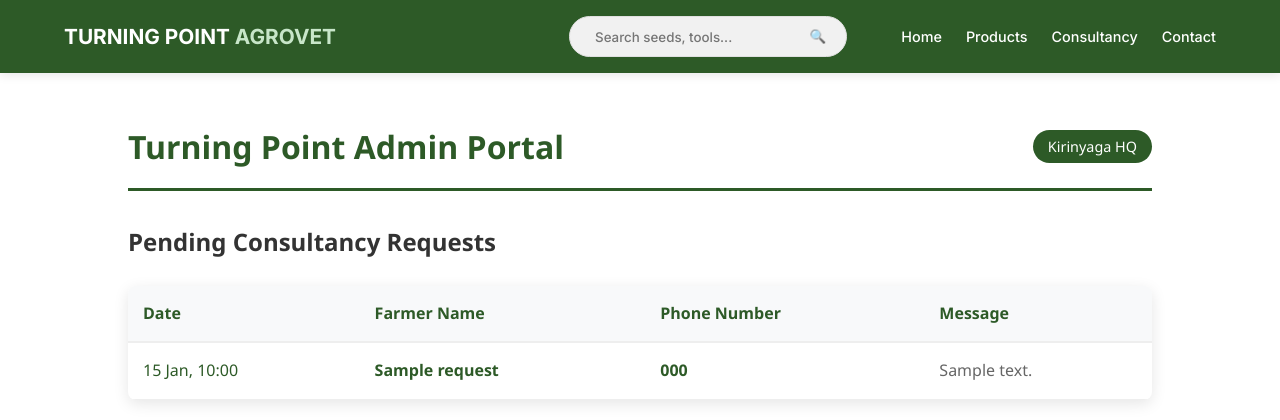
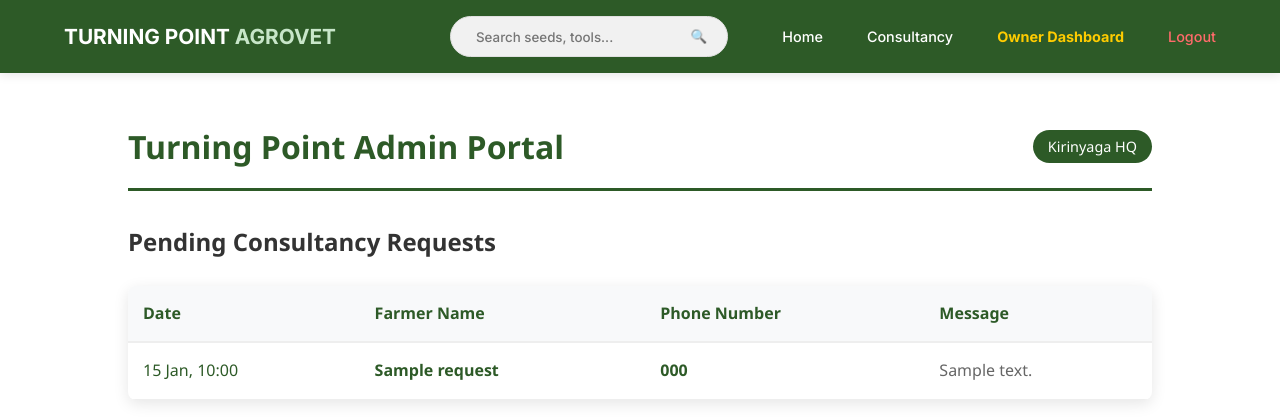
Before and after one commit to macfeighbitange1-dot/turning_point_agrovet, a Flask app: page /admin_portal in a window 1280 px wide. Shown: the top 420 px of the page. Run offline with Flask 3, Linux system fonts and the light colour scheme; a user stored in the database is signed in; tables that the repository leaves empty hold one stand-in row (values such as "Sample post").

Commit message:
UI: Implemented secure Owner Dashboard link and dynamic Auth navigation

```diff
--- a/templates/base.html
+++ b/templates/base.html
@@ -26,11 +26,18 @@
                 </button>
             </form>
 
-            <ul style="display: flex; list-style: none; margin: 0; padding: 0;">
+            <ul style="display: flex; list-style: none; margin: 0; padding: 0; align-items: center; gap: 20px;">
                 <li><a href="{{ url_for('home') }}">Home</a></li>
-                <li><a href="#">Products</a></li>
                 <li><a href="{{ url_for('consultancy') }}">Consultancy</a></li>
-                <li><a href="#">Contact</a></li>
+
+                {% if current_user.is_authenticated %}
+                    {% if current_user.is_admin %}
+                        <li><a href="{{ url_for('admin_dashboard') }}" style="color: #ffcc00; font-weight: 700;">Owner Dashboard</a></li>
+                    {% endif %}
+                    <li><a href="{{ url_for('logout') }}" style="color: #ff6b6b;">Logout</a></li>
+                {% else %}
+                    <li><a href="{{ url_for('login') }}">Login</a></li>
+                {% endif %}
             </ul>
         </div>
     </nav>
@@ -38,8 +45,8 @@
     {% with messages = get_flashed_messages(with_categories=true) %}
       {% if messages %}
         {% for category, message in messages %}
-          <div style="padding: 1rem 10%; background-color: {% if category == 'success' %}#d4edda{% else %}#f8d7da{% endif %};
-                      color: {% if category == 'success' %}#155724{% else %}#721c24{% endif %};
+          <div style="padding: 1rem 10%; background-color: {% if category == 'success' %}#d4edda{% elif category == 'info' %}#d1ecf1{% else %}#f8d7da{% endif %};
+                      color: {% if category == 'success' %}#155724{% elif category == 'info' %}#0c5460{% else %}#721c24{% endif %};
                       text-align: center; font-weight: 500; border-bottom: 1px solid rgba(0,0,0,0.05); animation: slideDown 0.5s ease;">
             {{ message }}
           </div>
@@ -50,10 +57,10 @@
     {% block content %}{% endblock %}
 
     <footer style="text-align: center; padding: 3rem; background: var(--dark); color: white; margin-top: 4rem;">
-        <p>&copy; 2026 Turning Point Agrovet. Cultivating Excellence.</p>
+        <p>&copy; 2026 Turning Point Agrovet. Cultivating Excellence in Kirinyaga.</p>
     </footer>
 
-    <a href="/cart" class="cart-float">
+    <a href="{{ url_for('cart') }}" class="cart-float">
         <svg style="width:28px;height:28px" viewBox="0 0 24 24">
             <path fill="currentColor" d="M17,18C15.89,18 15,18.89 15,20A2,2 0 0,0 17,22A2,2 0 0,0 19,20C19,18.89 18.11,18 17,18M7,18C5.89,18 5,18.89 5,20A2,2 0 0,0 7,22A2,2 0 0,0 9,20C9,18.89 8.11,18 7,18M7.27,18L5.75,14.54L4.53,11.75L3,4H1V2H4.27L5.21,4H20A1,1 0 0,1 21,5C21,5.17 20.95,5.34 20.88,5.5L17.3,11.97C16.96,12.58 16.3,13 15.55,13H8.1L7.27,18Z" />
         </svg>
@@ -63,13 +70,12 @@
     <a href="https://wa.me/254722415182?text=Hello%20Turning%20Point%20Agrovet,%20I%20am%20interested%20in%20your%20products."
        class="whatsapp-float"
        target="_blank">
-       <svg style="width:35px;height:35px" viewBox="0 0 24 24">
-           <path fill="currentColor" d="M12.04 2c-5.46 0-9.91 4.45-9.91 9.91 0 1.75.46 3.45 1.32 4.95L2.05 22l5.25-1.38c1.45.79 3.08 1.21 4.74 1.21 5.46 0 9.91-4.45 9.91-9.91 0-2.65-1.03-5.14-2.9-7.01A9.82 9.82 0 0 0 12.04 2m.01 1.67c2.2 0 4.26.86 5.82 2.42a8.23 8.23 0 0 1 2.41 5.83c0 4.54-3.7 8.23-8.24 8.23-1.48 0-2.93-.39-4.19-1.15l-.3-.17-3.12.82.83-3.04-.19-.3a8.23 8.23 0 0 1-1.26-4.38c0-4.54 3.7-8.24 8.24-8.24m-3.53 4.75c-.19 0-.52.07-.79.37-.27.3-1.03 1.01-1.03 2.47s1.06 2.87 1.21 3.07c.15.19 2.09 3.19 5.05 4.48.7.3 1.26.48 1.68.62.71.22 1.35.19 1.86.12.57-.08 1.74-.71 1.99-1.4s.25-1.27.17-1.4c-.07-.12-.27-.19-.57-.34s-1.75-.86-2.02-.96-.47-.15-.67.15-.77.96-.94 1.15c-.17.19-.34.21-.64.06-.3-.15-1.26-.47-2.39-1.48-.88-.79-1.48-1.76-1.65-2.05-.17-.3-.02-.46.13-.61l.45-.53c.15-.19.2-.32.3-.53s.05-.4-.02-.55-.67-1.6-.92-2.2c-.24-.59-.49-.51-.67-.51" />
-       </svg>
+        <svg style="width:35px;height:35px" viewBox="0 0 24 24">
+            <path fill="currentColor" d="M12.04 2c-5.46 0-9.91 4.45-9.91 9.91 0 1.75.46 3.45 1.32 4.95L2.05 22l5.25-1.38c1.45.79 3.08 1.21 4.74 1.21 5.46 0 9.91-4.45 9.91-9.91 0-2.65-1.03-5.14-2.9-7.01A9.82 9.82 0 0 0 12.04 2m.01 1.67c2.2 0 4.26.86 5.82 2.42a8.23 8.23 0 0 1 2.41 5.83c0 4.54-3.7 8.23-8.24 8.23-1.48 0-2.93-.39-4.19-1.15l-.3-.17-3.12.82.83-3.04-.19-.3a8.23 8.23 0 0 1-1.26-4.38c0-4.54 3.7-8.24 8.24-8.24m-3.53 4.75c-.19 0-.52.07-.79.37-.27.3-1.03 1.01-1.03 2.47s1.06 2.87 1.21 3.07c.15.19 2.09 3.19 5.05 4.48.7.3 1.26.48 1.68.62.71.22 1.35.19 1.86.12.57-.08 1.74-.71 1.99-1.4s.25-1.27.17-1.4c-.07-.12-.27-.19-.57-.34s-1.75-.86-2.02-.96-.47-.15-.67.15-.77.96-.94 1.15c-.17.19-.34.21-.64.06-.3-.15-1.26-.47-2.39-1.48-.88-.79-1.48-1.76-1.65-2.05-.17-.3-.02-.46.13-.61l.45-.53c.15-.19.2-.32.3-.53s.05-.4-.02-.55-.67-1.6-.92-2.2c-.24-.59-.49-.51-.67-.51" />
+        </svg>
     </a>
 
     <script>
-        // Service Worker Registration for Offline Access
         if ('serviceWorker' in navigator) {
             window.addEventListener('load', () => {
                 navigator.serviceWorker.register('/static/sw.js')
@@ -84,6 +90,14 @@
             from { transform: translateY(-100%); }
             to { transform: translateY(0); }
         }
+        .navbar ul li a {
+            text-decoration: none;
+            color: var(--dark);
+            transition: 0.3s;
+        }
+        .navbar ul li a:hover {
+            color: var(--primary);
+        }
     </style>
 </body>
 </html>
```
